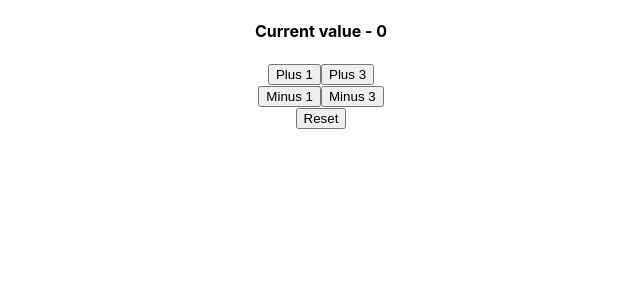
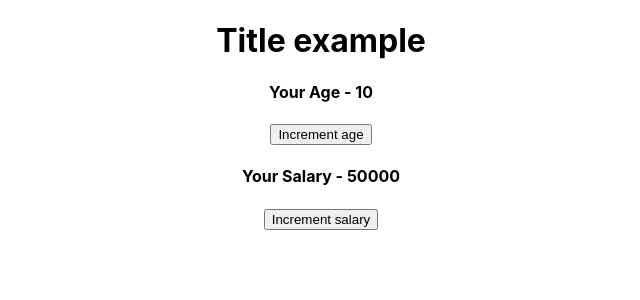
Before and after one commit to trorter/react_hooks, a React (Create React App) app: page / in a window 1280 px wide. Shown: the top 300 px of the page, without its empty margins (319-959 px from the left). Built offline with nearby package versions, Linux system fonts and the light colour scheme.

Commit message:
useCallback hook

```diff
--- a/src/App.tsx
+++ b/src/App.tsx
@@ -1,6 +1,6 @@
 import React from 'react';
 import './App.css';
-import CounterReducer from "./useReducer/CounterReducer";
+import ContainerComponent from "./useCallback/ContainerComponent";
 
 export type UserContextType = {
   userName: string
@@ -12,7 +12,7 @@ const App = () => {
   return (
     <div className="App">
       <UserContent.Provider value={{userName: 'Andrei'}} >
-        <CounterReducer />
+        <ContainerComponent />
       </UserContent.Provider>
     </div>
   )
--- /dev/null
+++ b/src/useCallback/Button.tsx
@@ -0,0 +1,22 @@
+import React, {FC, memo} from "react";
+
+type ButtonPropsType = {
+  handler: () => void
+  children: string | JSX.Element | JSX.Element[]
+}
+
+/**
+ * Universal button component
+ * @param props
+ * @constructor
+ */
+const Button: FC<ButtonPropsType> = (props: ButtonPropsType) => {
+
+  return (
+    <>
+      <button onClick={props.handler} >{props.children}</button>
+    </>
+  )
+}
+
+export default memo(Button)
--- /dev/null
+++ b/src/useCallback/ContainerComponent.tsx
@@ -0,0 +1,41 @@
+import React, {FC, useCallback, useState} from "react";
+import Count from "./Count";
+import Button from "./Button";
+import Title from "./Title";
+
+const ContainerComponent: FC = () => {
+  const [age, setAge] = useState(10)
+  const [salary, setSalary] = useState(50_000);
+
+  const incrementAgeHandler = useCallback(
+    () => {
+      setAge(prevState => prevState + 1)
+    },
+    [age],
+  )
+
+  const incrementSalaryHandler = useCallback(
+    () => {
+      setSalary(prevState => prevState + 1_000)
+    },
+    [salary],
+  )
+
+  return (
+    <>
+      <Title />
+
+      <Count name={"Age"} value={age} />
+      <Button handler={incrementAgeHandler}>
+        Increment age
+      </Button>
+
+      <Count name={"Salary"} value={salary} />
+      <Button handler={incrementSalaryHandler}>
+        Increment salary
+      </Button>
+    </>
+  )
+}
+
+export default ContainerComponent
--- /dev/null
+++ b/src/useCallback/Count.tsx
@@ -0,0 +1,18 @@
+import React, {FC, memo} from "react";
+
+type TitlePropsType = {
+  name: string
+  value: number
+}
+
+const Count: FC<TitlePropsType> = (props) => {
+  // console.log('Count ', props.name)
+
+  return (
+    <div>
+      <h4>Your {props.name} - {props.value}</h4>
+    </div>
+  )
+}
+
+export default memo(Count)
--- /dev/null
+++ b/src/useCallback/Title.tsx
@@ -0,0 +1,11 @@
+import React, {FC, memo} from "react";
+
+const Title: FC = () => {
+  // console.log('Title')
+
+  return (
+    <h1>Title example</h1>
+  )
+}
+
+export default memo(Title)
--- a/src/useEffect/mouse/MouseContainer.tsx
+++ b/src/useEffect/mouse/MouseContainer.tsx
@@ -5,7 +5,7 @@ const MouseContainer: FC = () => {
   const [display, setDisplay] = useState(true)
 
   const clickHandler = (): void => {
-    setDisplay(!display)
+    setDisplay(prevState => !prevState)
   }
 
   return (
--- a/src/useReducer/CounterReducer.tsx
+++ b/src/useReducer/CounterReducer.tsx
@@ -1,4 +1,4 @@
-import React, {useReducer} from "react";
+import React, {FC, useReducer} from "react";
 
 type CounterState = {
   counter: number
@@ -17,7 +17,7 @@ type Action =
 
 type Reducer<S, A> = (prevState: S, action: A) => S
 
-const CounterReducer = () => {
+const CounterReducer: FC = () => {
 
   const initialState: CounterState = {counter: 0}
 
```
Also changed, not shown: src/useState/HookCounter.tsx (+16 -2 lines), src/useState/HookCounterTwo.tsx (+6 -4 lines).
